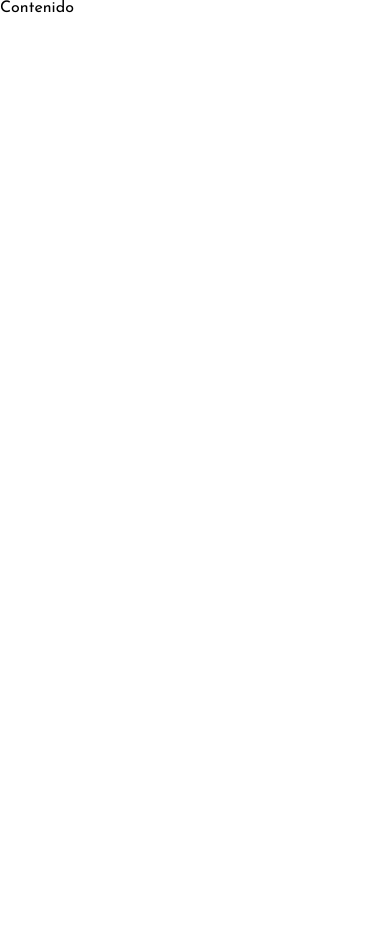
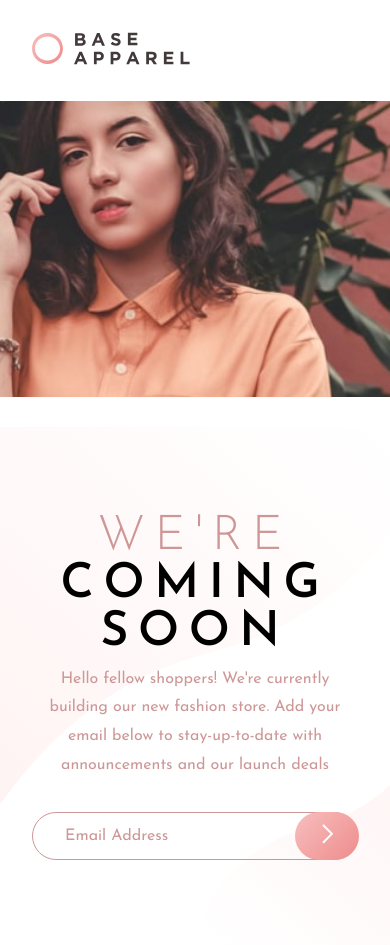
Before and after one commit to brycatch/FM-base-apparel-coming-soon-page, a plain HTML site: page index.html in a window 390 px wide. Before the commit the page ends 844 px from the top, so only its background shows below. Drawn offline with Linux system fonts and the light colour scheme.

Commit message:
Layout terminado

```diff
--- a/index.html
+++ b/index.html
@@ -9,7 +9,23 @@
 </head>
 
 <body>
-    Contenido
+    <header>
+        <img src="./assets/logo.svg" alt="Logo">
+    </header>
+    <main>
+        <section class="main-info">
+            <span>We're</span>
+            <h1>Coming soon</h1>
+            <p>Hello fellow shoppers! We're currently building our new fashion store. Add your email below to stay-up-to-date with announcements and our launch deals</p>
+            <form action="#">
+                <input type="email" name="email" id="email" placeholder="Email Address">
+                <button type="submit">
+                    <img src="./assets/icon-arrow.svg" alt="Arrow">
+                </button>
+            </form>
+        </section>
+        <section class="main-hero"></section>
+    </main>
 </body>
 <script src="./scripts.js"></script>
 
--- a/styles.css
+++ b/styles.css
@@ -2,9 +2,138 @@
 * {
     margin: 0;
     padding: 0;
+    font-family: "Josefin Sans", sans-serif;
 }
 
 body {
     font-size: 16px;
-    font-family: "Josefin Sans", sans-serif;
 }
+
+main {
+    display: grid;
+    grid-template-columns: 60% 40%;
+    grid-template-areas: "info hero";
+    min-height: 100vh;
+}
+
+header {
+    position: absolute;
+    top: 70px;
+    left: 170px;
+}
+
+main .main-info {
+    grid-area: info;
+    display: flex;
+    flex-direction: column;
+    justify-content: center;
+    box-sizing: border-box;
+    padding: 70px 170px;
+    background-image: url('./assets/bg-pattern-desktop.svg');
+    background-size: cover;
+    background-position-x: center;
+    background-position-y: top;
+}
+
+.main-info span {
+    color: hsl(0, 36%, 70%);
+    margin-top: 1.5em;
+    text-transform: uppercase;
+    font-size: 4em;
+    font-weight: 300;
+    letter-spacing: 0.2em;
+}
+
+.main-info h1 {
+    font-size: 4em;
+    letter-spacing: 0.2em;
+    text-transform: uppercase;
+}
+
+.main-info p {
+    margin: 0.5em 0 2em 0;
+    color: hsl(0, 36%, 70%);
+    line-height: 1.8em;
+}
+
+.main-info form {
+    position: relative;
+}
+
+.main-info form input {
+    width: 100%;
+    box-sizing: border-box;
+    outline: none;
+    background-color: transparent;
+    border: 1px solid hsl(0, 36%, 70%);
+    height: 3em;
+    padding: 0 2em;
+    border-radius: 30px;
+    font-size: 1em;
+    color: hsl(0, 36%, 70%);
+}
+
+.main-info form input::placeholder {
+    color: hsl(0, 36%, 70%);
+}
+
+.main-info form button {
+    position: absolute;
+    width: 6rem;
+    height: 3rem;
+    padding: 0 2em;
+    border-radius: 30px;
+    border: 0;
+    outline: none;
+    right: -1px;
+    background-image: linear-gradient(135deg, hsl(0, 80%, 86%), hsl(0, 74%, 74%));
+    color: white;
+}
+
+main .main-hero {
+    grid-area: hero;
+    background-image: url('./assets/hero-desktop.jpg');
+    background-size: cover;
+    background-position: center;
+}
+
+@media (max-width:1200px) {
+    main .main-info {
+        padding: 70px;
+    }
+    header {
+        left: 70px;
+    }
+}
+
+@media (max-width:768px) {
+    main {
+        grid-template-columns: 1fr;
+        grid-template-areas: "hero" "info";
+    }
+    header {
+        position: initial;
+        padding: 32px;
+    }
+    main .main-info {
+        text-align: center;
+        padding: 70px 32px;
+    }
+    .main-info h1 {
+        font-size: 3em;
+        width: 300px;
+        margin: 0 auto;
+    }
+    .main-info span {
+        margin-top: 0;
+        font-size: 3em;
+    }
+    main .main-hero {
+        padding: 32px;
+        background-image: url('./assets/hero-mobile.jpg');
+        height: 232px;
+    }
+    .main-info form button {
+        width: 4rem;
+    }
+}
```
Also changed, not shown: assets/bg-pattern-desktop.svg (added), assets/favicon-32x32.png (added), assets/hero-desktop.jpg (added), assets/hero-mobile.jpg (added), assets/icon-arrow.svg (added), assets/icon-error.svg (added), assets/logo.svg (added).
